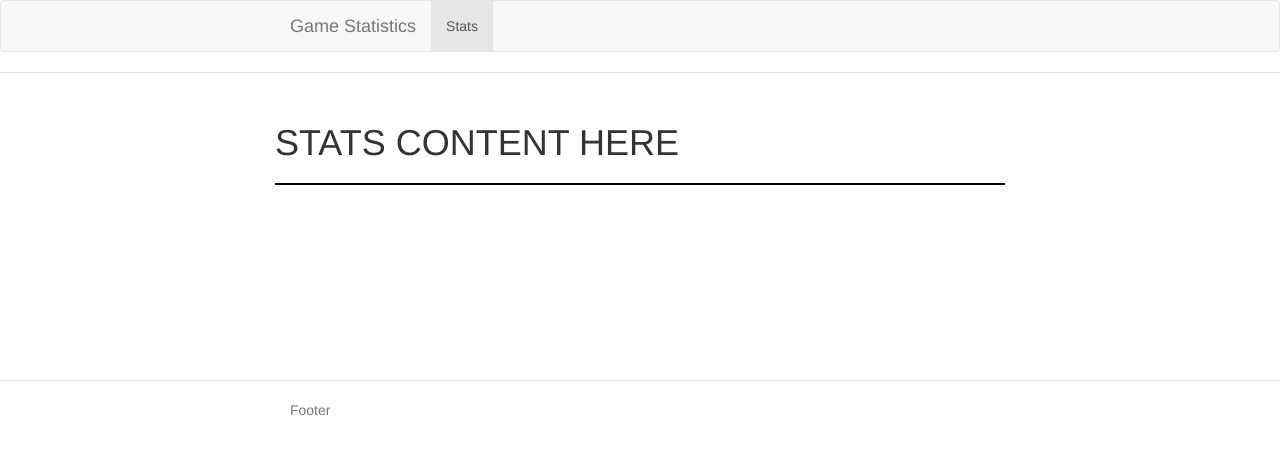
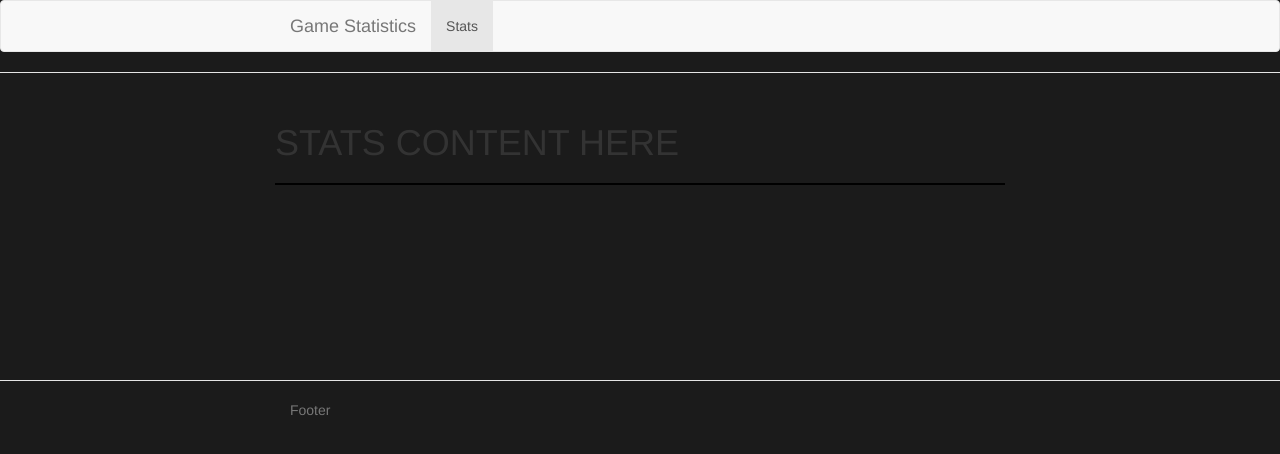
Before and after one commit to jlbates/game-stats, a website: page app/index.html in a window 1280 px wide. Drawn offline with nearby package versions, Linux system fonts and the light colour scheme; some packages are replaced by stand-ins of ours; files that its build step writes are made by us from their sources.

```diff
--- a/app/styles/main.css
+++ b/app/styles/main.css
@@ -1,3 +1,9 @@
+/*STATS STYLES*/
+body{
+	background-color: #1b1b1b;
+}
+
+
 /*TUTORIAL CSS*/
 .circle {
 	border-radius: 50%;
```
Also changed, not shown: 1 other file.
